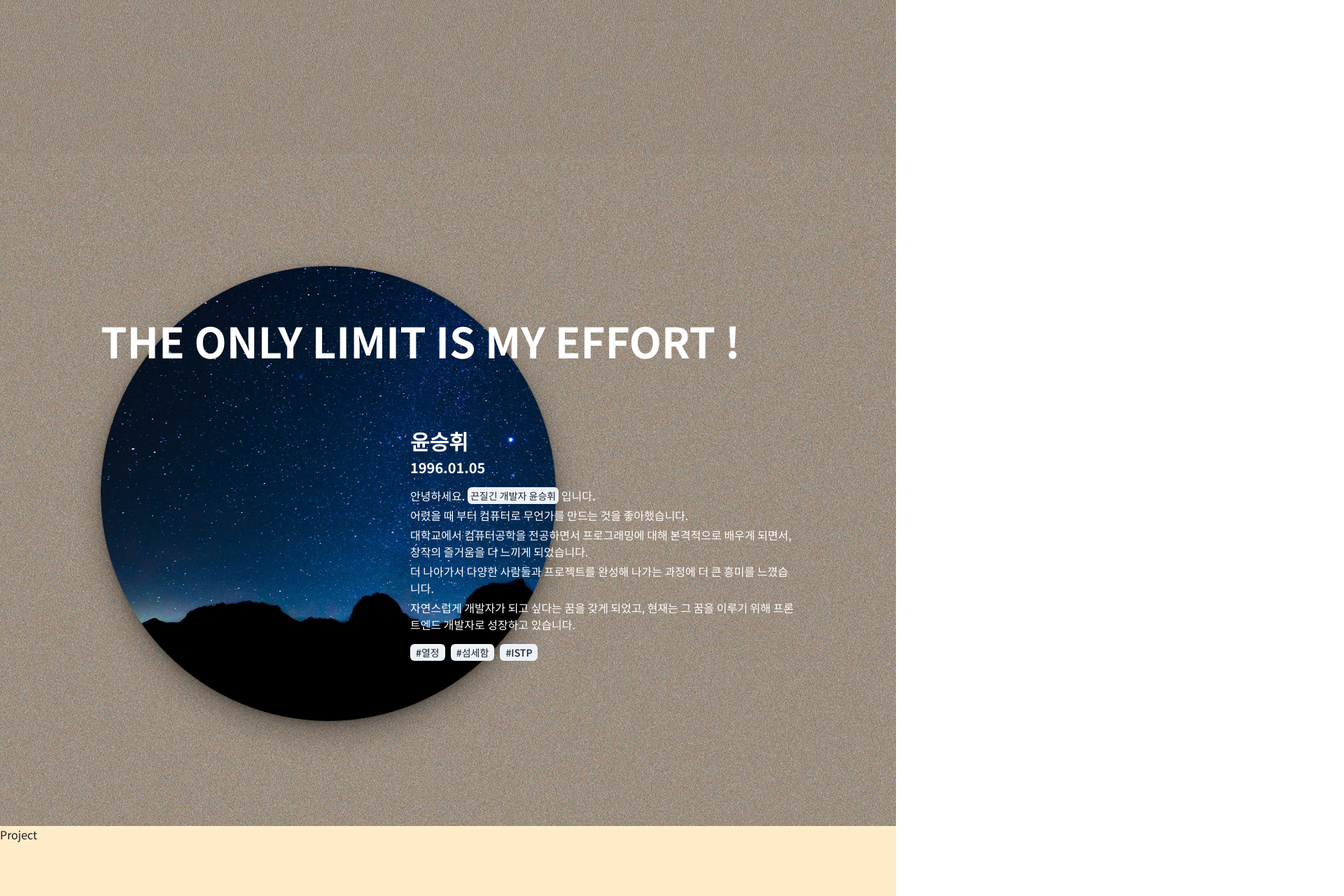
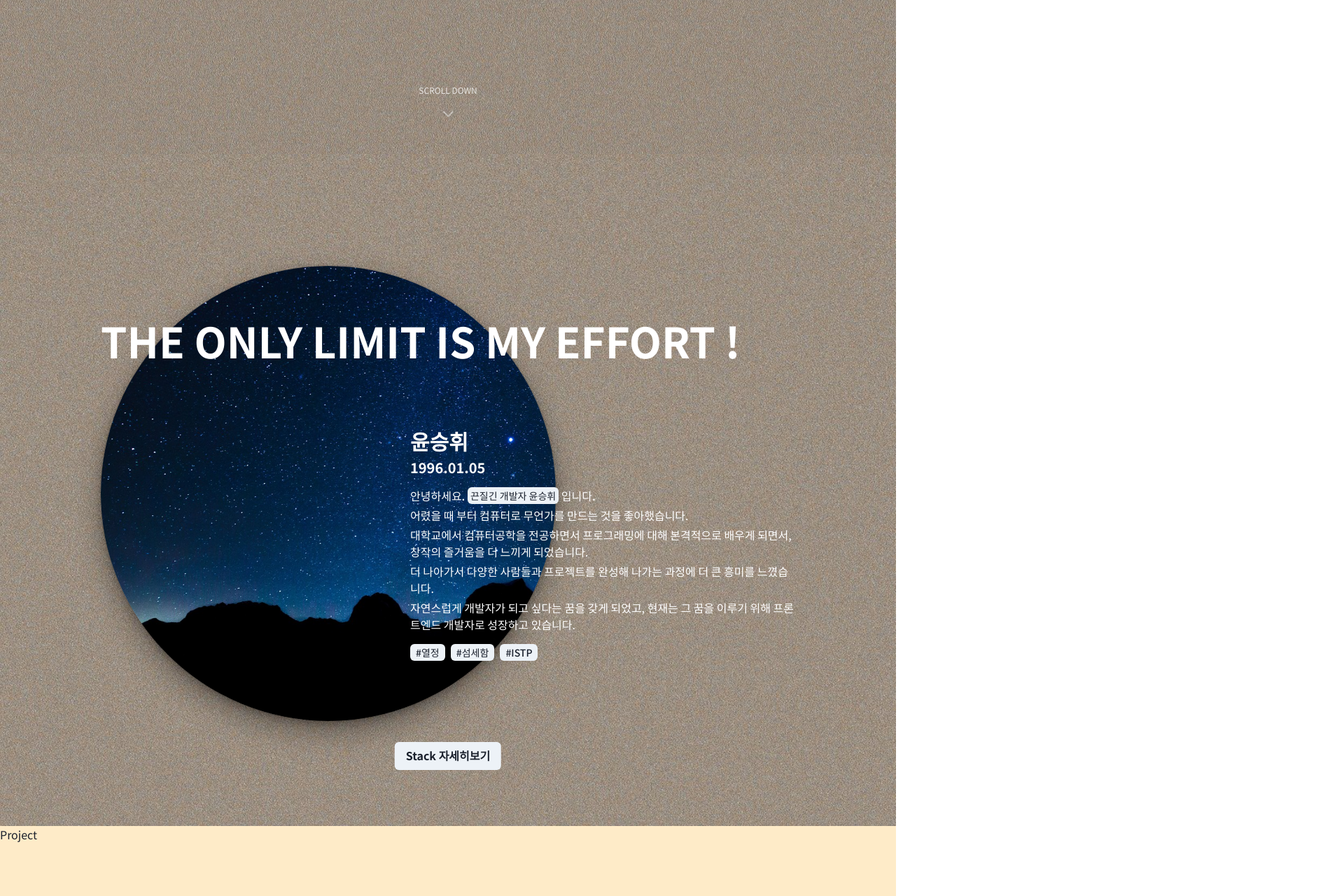
Before and after one commit to Yoonhwi/new-portfolio, a React (Vite) app: page / in a window 1280 px wide. Shown: the part 580-1860 px from the top of the page at 70% size, 1920 px wide, since content can reach past the window. Built offline with nearby package versions, Linux system fonts and the light colour scheme.

Commit message:
added scrolldown animation && renderItem transition animation to about section

```diff
--- /dev/null
+++ b/src/components/common/index.ts
@@ -0,0 +1 @@
+export { default as ScrollDownAnimation } from "./scrolldown-animation";
--- /dev/null
+++ b/src/components/common/scrolldown-animation.tsx
@@ -0,0 +1,74 @@
+import { Box, Flex, Icon, Text } from "@chakra-ui/react";
+import { useEffect, useRef } from "react";
+import { IoIosArrowDown } from "react-icons/io";
+import gsap from "gsap";
+
+const ScrollDownAnimation = () => {
+  const arrowFirstRef = useRef<HTMLDivElement>(null);
+  const arrowSecondRef = useRef<HTMLDivElement>(null);
+
+  useEffect(() => {
+    const arrowFirst = arrowFirstRef.current;
+    const arrowSecond = arrowSecondRef.current;
+
+    if (!arrowFirst || !arrowSecond) return;
+
+    gsap.set([arrowFirst, arrowSecond], {
+      opacity: 0,
+      top: "20px",
+    });
+
+    const tl = gsap.timeline({ repeat: -1 });
+
+    tl.to(arrowFirst, {
+      duration: 2,
+      opacity: 1,
+      top: "40px",
+      ease: "power1.inOut",
+      repeat: Infinity,
+    });
+
+    tl.to(
+      arrowSecond,
+      {
+        duration: 2,
+        opacity: 1,
+        top: "40px",
+        ease: "power1.inOut",
+        repeat: Infinity,
+      },
+      "-=1"
+    );
+
+    return () => {
+      tl.kill();
+    };
+  }, []);
+
+  return (
+    <Flex
+      position="absolute"
+      left={"50%"}
+      bottom={"50px"}
+      color={"white"}
+      h={"50px"}
+      direction={"column"}
+      alignItems={"center"}
+      gap={4}
+      opacity={0.8}
+      transform="translateX(-50%)"
+    >
+      <Text fontSize={"12px"}>SCROLL DOWN</Text>
+
+      <Box ref={arrowFirstRef} position="absolute">
+        <Icon as={IoIosArrowDown} fontSize={"22px"} />
+      </Box>
+
+      <Box ref={arrowSecondRef} position={"absolute"}>
+        <Icon as={IoIosArrowDown} fontSize={"22px"} />
+      </Box>
+    </Flex>
+  );
+};
+
+export default ScrollDownAnimation;
--- a/src/components/index.ts
+++ b/src/components/index.ts
@@ -1 +1,2 @@
 export * from "./layouts";
+export * from "./common";
--- a/src/components/layouts/default-layout/default-layout.tsx
+++ b/src/components/layouts/default-layout/default-layout.tsx
@@ -97,8 +97,6 @@ const DefaultLayout = ({ children }: DefaultLayoutProps) => {
     [sectionOffsets]
   );
 
-  console.log(sectionOffsets, "sectionOffsets");
-
   return (
     <SectionContext.Provider
       value={{ currentSection, registerSection, scrollToSection }}
--- /dev/null
+++ b/src/container/about/about-description.tsx
@@ -0,0 +1,83 @@
+import { CenterLayout } from "@/components";
+import { useLayout } from "@/hooks";
+import { Box } from "@chakra-ui/react";
+import gsap from "gsap";
+import { ScrollTrigger } from "gsap/ScrollTrigger";
+import { useEffect, useRef, useState } from "react";
+import AboutChild from "./about-child";
+
+gsap.registerPlugin(ScrollTrigger);
+
+const AboutDescription = () => {
+  const [isTrigger, setIsTrigger] = useState(false);
+  const { isMobile } = useLayout();
+
+  const aboutDesRef = useRef<HTMLDivElement>(null);
+
+  useEffect(() => {
+    const about = aboutDesRef.current;
+    if (!about) return;
+
+    const aboutTl = gsap.timeline({
+      scrollTrigger: {
+        trigger: about,
+        start: "top 60%",
+        onEnter: () => {
+          setIsTrigger(true);
+        },
+      },
+    });
+
+    aboutTl.fromTo(
+      about.querySelector(".overlay"),
+      {
+        clipPath: "inset(0 0 100% 0)",
+      },
+      {
+        clipPath: "inset(0 0 0% 0)",
+        duration: 1,
+        ease: "power2.inOut",
+      }
+    );
+
+    return () => {
+      aboutTl.kill();
+    };
+  }, [isMobile, setIsTrigger]);
+
+  return (
+    <Box
+      position="relative"
+      minH={`100vh`}
+      ref={aboutDesRef}
+      py={20}
+      px={12}
+      backgroundImage="url('./img/portfolio_bg.jpg')"
+      backgroundSize="cover"
+      backgroundRepeat="no-repeat"
+      zIndex={2}
+    >
+      <Box
+        className="overlay"
+        position="absolute"
+        top={0}
+        left={0}
+        right={0}
+        bottom={0}
+        backgroundColor="rgb(27,29,32)"
+        backgroundImage={
+          isTrigger && isMobile ? `url('./img/portfolio_bg7.jpg')` : "none"
+        }
+        backgroundSize="cover"
+        backgroundRepeat="no-repeat"
+        clipPath="inset(0 0 100% 0)"
+      />
+
+      <CenterLayout>
+        {isTrigger && <AboutChild isMobile={isMobile} />}
+      </CenterLayout>
+    </Box>
+  );
+};
+
+export default AboutDescription;
--- /dev/null
+++ b/src/container/about/about-stacks.tsx
@@ -0,0 +1,7 @@
+import { Box } from "@chakra-ui/react";
+
+const AboutStacks = () => {
+  return <Box minH={"100vh"}>123</Box>;
+};
+
+export default AboutStacks;
--- a/src/container/about/about.tsx
+++ b/src/container/about/about.tsx
@@ -1,92 +1,101 @@
-import { CenterLayout } from "@/components";
-import { useLayout, useSection } from "@/hooks";
-import { Box } from "@chakra-ui/react";
+import { useCallback, useEffect, useMemo, useRef, useState } from "react";
+import { Box, Button, Text } from "@chakra-ui/react";
+import AboutDescription from "./about-description";
+import AboutStacks from "./about-stacks";
+import { useSection } from "@/hooks";
 import gsap from "gsap";
-import { ScrollTrigger } from "gsap/ScrollTrigger";
-import { useCallback, useEffect, useRef, useState } from "react";
-import AboutChild from "./about-child";
-
-gsap.registerPlugin(ScrollTrigger);
 
 const About = () => {
-  const [isTrigger, setIsTrigger] = useState(false);
-
+  const [type, setType] = useState("description");
   const { registerSection } = useSection();
-  const { isMobile } = useLayout();
 
   const aboutRef = useRef<HTMLDivElement>(null);
+  const contentRef = useRef<HTMLDivElement>(null);
 
-  const updateSection = useCallback(() => {
+  const renderItem = useMemo(() => {
+    switch (type) {
+      case "description":
+        return <AboutDescription />;
+      case "stacks":
+        return <AboutStacks />;
+      default:
+        return <Text>Error Type!!</Text>;
+    }
+  }, [type]);
+
+  const changeType = useCallback(
+    (newType: string) => {
+      if (newType === type) return;
+
+      const overlay = aboutRef.current?.querySelector(".overlay");
+      const content = contentRef.current;
+
+      if (!overlay || !content) return;
+
+      gsap.fromTo(
+        overlay,
+        {
+          yPercent: 100,
+        },
+        {
+          yPercent: -100,
+          duration: 1,
+          ease: "power2.inOut",
+          onComplete: () => {
+            setType(newType);
+            gsap.to(overlay, {
+              yPercent: 100,
+              duration: 1,
+              ease: "power2.inOut",
+            });
+          },
+        }
+      );
+    },
+    [type]
+  );
+
+  useEffect(() => {
     const el = aboutRef.current;
     if (!el) return;
     registerSection("ABOUT", el);
   }, [registerSection]);
 
-  useEffect(() => {
-    updateSection();
-  }, [updateSection]);
-
-  useEffect(() => {
-    const about = aboutRef.current;
-    if (!about) return;
-
-    const aboutTl = gsap.timeline({
-      scrollTrigger: {
-        trigger: about,
-        start: "top 60%",
-        onEnter: () => {
-          setIsTrigger(true);
-        },
-      },
-    });
-
-    aboutTl.fromTo(
-      about.querySelector(".overlay"),
-      {
-        clipPath: "inset(0 0 100% 0)",
-      },
-      {
-        clipPath: "inset(0 0 0% 0)",
-        duration: 1,
-        ease: "power2.inOut",
-      }
-    );
-
-    return () => {
-      aboutTl.kill();
-    };
-  }, [isMobile, setIsTrigger]);
-
   return (
     <Box
-      position="relative"
-      minH={`100vh`}
+      position={"relative"}
       ref={aboutRef}
-      py={20}
-      px={12}
-      backgroundImage="url('./img/portfolio_bg.jpg')"
-      backgroundSize="cover"
-      backgroundRepeat="no-repeat"
+      backgroundImage={`url(./img/portfolio_bg.jpg)`}
+      backgroundSize={"cover"}
+      backgroundRepeat={"no-repeat"}
+      overflow={"hidden"}
     >
       <Box
         className="overlay"
         position="absolute"
+        backgroundImage={`url(./img/portfolio_bg.jpg)`}
+        backgroundSize={"cover"}
+        backgroundRepeat={"no-repeat"}
+        transform={"translateY(100%)"}
         top={0}
         left={0}
         right={0}
         bottom={0}
-        backgroundColor="rgb(27,29,32)"
-        backgroundImage={
-          isTrigger && isMobile ? `url('./img/portfolio_bg7.jpg')` : "none"
+        zIndex={3}
+      />
+      <Box ref={contentRef}>{renderItem}</Box>
+      <Button
+        position={"absolute"}
+        bottom={20}
+        left={"50%"}
+        transform={`translateX(-50%)`}
+        onClick={() =>
+          changeType(type === "description" ? "stacks" : "description")
         }
-        backgroundSize="cover"
-        backgroundRepeat="no-repeat"
-        clipPath="inset(0 0 100% 0)"
-      />
-
-      <CenterLayout>
-        {isTrigger && <AboutChild isMobile={isMobile} />}
-      </CenterLayout>
+        zIndex={2}
+      >
+        {type === "description" ? "Stack" : "소개"} 자세히보기
+      </Button>
     </Box>
   );
 };
--- a/src/container/contact/contact.tsx
+++ b/src/container/contact/contact.tsx
@@ -1,21 +1,17 @@
 import { useSection } from "@/hooks";
 import { Box, Text } from "@chakra-ui/react";
-import { useCallback, useEffect, useRef } from "react";
+import { useEffect, useRef } from "react";
 
 const Contact = () => {
   const { registerSection } = useSection();
 
   const contactRef = useRef<HTMLDivElement>(null);
 
-  const updateSection = useCallback(() => {
+  useEffect(() => {
     const el = contactRef.current;
     if (!el) return;
     registerSection("CONTACT", el);
   }, [registerSection]);
-
-  useEffect(() => {
-    updateSection();
-  }, [updateSection]);
 
   return (
     <Box bgColor={"gray"} minH={`100vh`} ref={contactRef}>
--- a/src/container/intro/intro.tsx
+++ b/src/container/intro/intro.tsx
@@ -3,11 +3,14 @@ import { Box } from "@chakra-ui/react";
 import gsap from "gsap";
 import { useEffect, useRef, useState } from "react";
 import HomeInfo from "./intro-text";
+import { ScrollDownAnimation } from "@/components";
 
 const Intro = () => {
-  const imageRef = useRef<HTMLDivElement>(null);
   const [isAnimationComplete, setIsAnimationComplete] = useState(false);
   const { registerSection } = useSection();
+
+  const introRef = useRef<HTMLDivElement>(null);
+  const imageRef = useRef<HTMLDivElement>(null);
 
   useEffect(() => {
     if (!imageRef.current) return;
@@ -18,7 +21,7 @@ const Intro = () => {
       },
     });
 
-    gsap.set(imageRef.current, {
+    tl.set(imageRef.current, {
       clipPath: "circle(0% at 100% 0)",
       scale: 1.5,
     });
@@ -30,16 +33,19 @@ const Intro = () => {
     });
   }, []);
 
+  useEffect(() => {
+    const el = introRef.current;
+    if (!el) return;
+    registerSection("INTRO", el);
+  }, [registerSection]);
+
   return (
     <Box
       bgColor={`rgba(0,0,0,0.5)`}
       h={`100vh`}
       position="relative"
       overflow={"hidden"}
-      ref={(el) => {
-        if (!el) return;
-        registerSection("INTRO", el);
-      }}
+      ref={introRef}
     >
       <Box
         ref={imageRef}
@@ -54,6 +60,7 @@ const Intro = () => {
         backgroundPosition="center"
       />
       {isAnimationComplete && <HomeInfo />}
+      {isAnimationComplete && <ScrollDownAnimation />}
     </Box>
   );
 };
--- a/src/container/project/project.tsx
+++ b/src/container/project/project.tsx
@@ -1,23 +1,17 @@
 import { useSection } from "@/hooks";
 import { Box, Text } from "@chakra-ui/react";
-import { useCallback, useEffect, useRef } from "react";
+import { useEffect, useRef } from "react";
 
 const Project = () => {
   const { registerSection } = useSection();
 
   const projectRef = useRef<HTMLDivElement>(null);
 
-  console.log(projectRef.current?.offsetTop);
-
-  const updateSection = useCallback(() => {
+  useEffect(() => {
     const el = projectRef.current;
     if (!el) return;
     registerSection("PROJECTS", el);
   }, [registerSection]);
-
-  useEffect(() => {
-    updateSection();
-  }, [updateSection]);
 
   return (
     <Box bgColor={"orange.100"} minH={`100vh`} ref={projectRef}>
```
